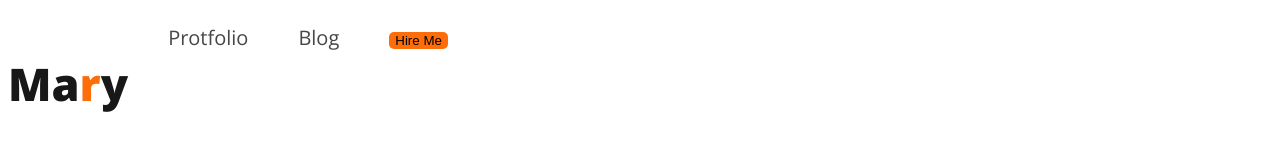
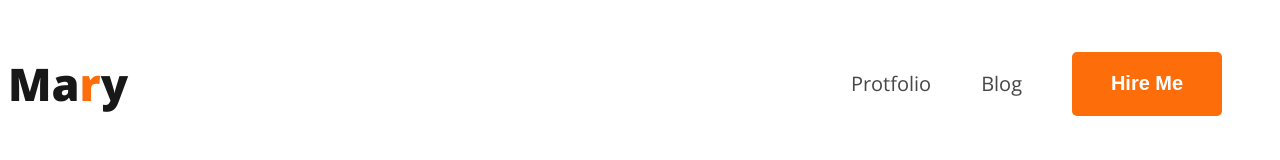
Before and after one commit to smile995/practice2, a plain HTML site: page index.html in a window 1280 px wide. Drawn offline with nearby package versions, Linux system fonts and the light colour scheme.

Commit message:
nav bar complete

```diff
--- a/design.css
+++ b/design.css
@@ -10,6 +10,8 @@ body{
 /* nev related style here */
 nav{
     display: flex;
+    justify-content: space-between;
+    align-items: center;
 }
 #nav-tittle{
     color: #181818;
@@ -17,11 +19,20 @@ nav{
     font-weight: 800;
 
 }
+#only{
+    color: #FFF;
+    font-size: 20px;
+    font-weight: 700;
+    width: 150px;
+    height: 64px;
+    padding: 18px 36 px;
+}
 .orange-color{
   color: #FD6E0A;
 }
 nav>ul{
     display: flex;
+    align-items: center;
 }
 nav li{
     list-style: none;
--- a/index.html
+++ b/index.html
@@ -16,7 +16,7 @@
             <ul>
             <li><a href="">Protfolio</a></li>
             <li><a href="">Blog</a></li>
-            <li><a href=""><button class="primary-btn">Hire Me</button></a></li>
+            <li><a href=""><button id="only" class="primary-btn">Hire Me</button></a></li>
             </ul>
         </nav>
 
```
